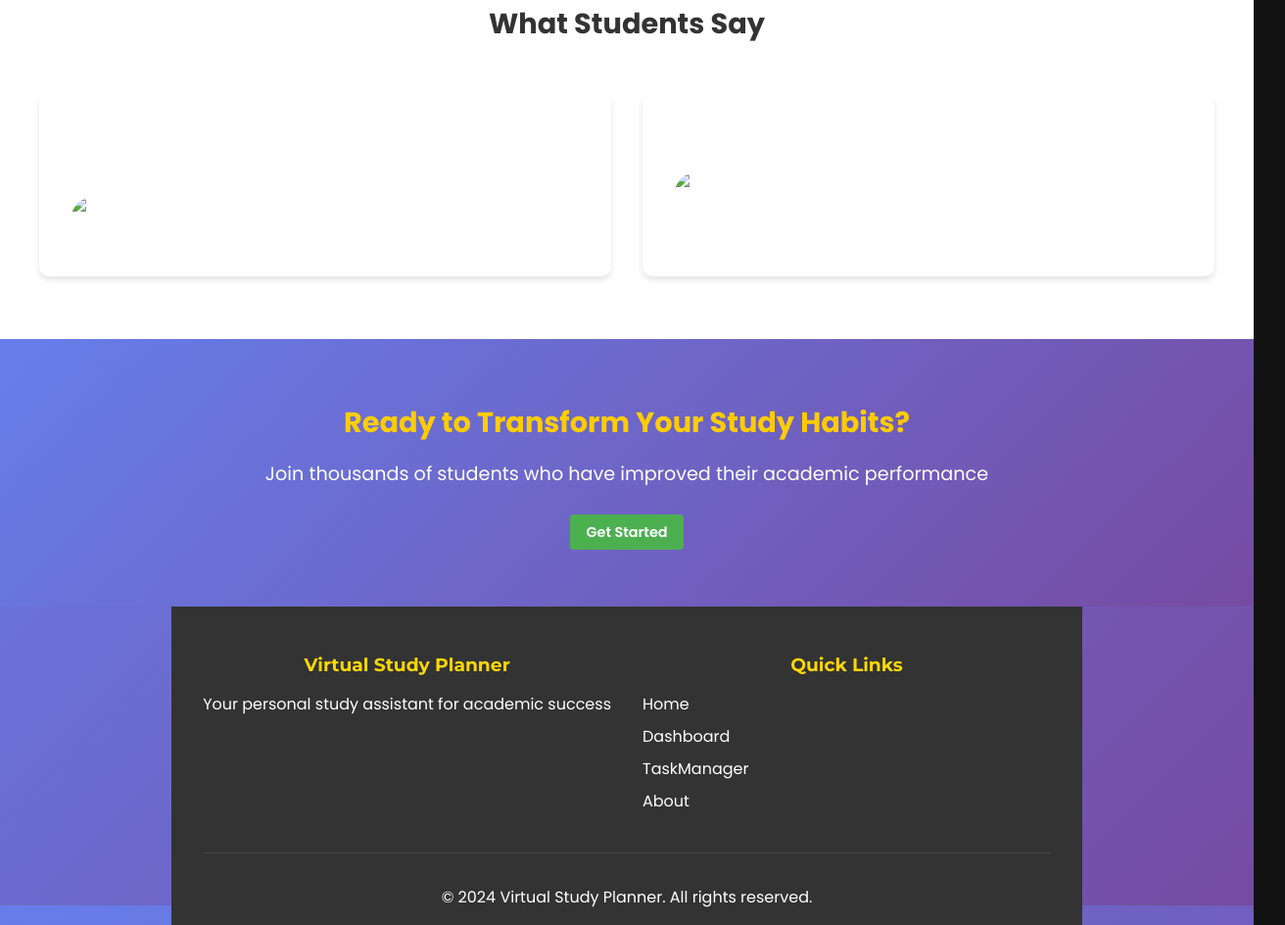
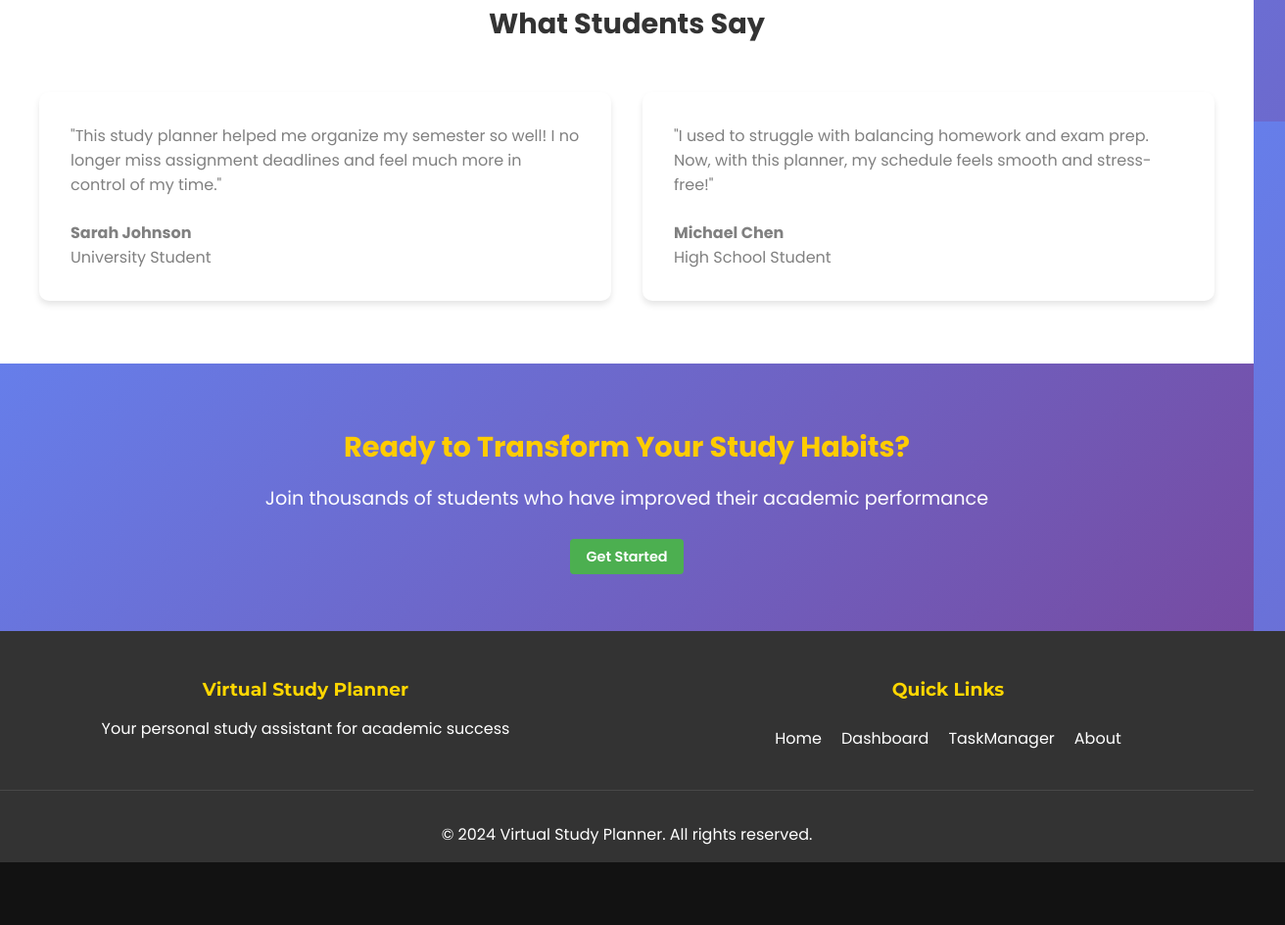
Before and after one commit to RathodRonakiiitv/project-studyplanner, a website: page index.html in a window 1280 px wide. Shown: the part 1476-2420 px from the top of the page at 98% size, 1312 px wide, since content can reach past the window. After the commit the page ends 2356 px from the top, so only its background shows below. Drawn offline with Linux system fonts and the light colour scheme; a web font is replaced by a local one.

Commit message:
Add files via upload

```diff
--- a/index.html
+++ b/index.html
@@ -97,9 +97,9 @@
             <h2>What Students Say</h2>
             <div class="testimonial-grid">
                 <div class="testimonial-card">
-                    <p>"This planner has completely transformed how I manage my study time!"</p>
+                    <p>"This study planner helped me organize my semester so well! I no longer miss assignment deadlines and feel much more in control of my time."</p>
                     <div class="student-info">
-                        <img src="student1.jpg" alt="Student">
+
                         <div>
                             <h4>Sarah Johnson</h4>
                             <p>University Student</p>
@@ -107,9 +107,9 @@
                     </div>
                 </div>
                 <div class="testimonial-card">
-                    <p>"Finally, a study planner that actually helps me stay organized!"</p>
+                    <p>"I used to struggle with balancing homework and exam prep. Now, with this planner, my schedule feels smooth and stress-free!"</p>
                     <div class="student-info">
-                        <img src="student2.jpg" alt="Student">
+
                         <div>
                             <h4>Michael Chen</h4>
                             <p>High School Student</p>
--- a/style.css
+++ b/style.css
@@ -41,6 +41,7 @@ header h1 {
 header img {
     width: 40px;
     height: 40px;
+    border-radius: 20px;
 }
 
 nav ul {
@@ -482,6 +483,7 @@ h3{
 .step {
     text-align: center;
     position: relative;
+    color: gray;
 }
 
 .step-number {
@@ -519,6 +521,7 @@ h3{
 
 .testimonial-card {
     background: white;
+    color: gray;
     padding: 2rem;
     border-radius: 10px;
     box-shadow: 0 4px 20px rgba(0, 0, 0, 0.05);
@@ -528,11 +531,10 @@ h3{
     display: flex;
     align-items: center;
     margin-top: 1.5rem;
+    color: gray;
 }
 
-.student-info img {
-    width: 50px;
-    height: 50px;
+.student-info {
     border-radius: 50%;
     margin-right: 1rem;
 }
@@ -570,8 +572,11 @@ footer {
     display: grid;
     grid-template-columns: repeat(auto-fit, minmax(250px, 1fr));
     gap: 2rem;
-    max-width: 1200px;
+    width: 100vw;;
     margin: 0 auto;
+}
+.footer-section p{
+    text-align: center;
 }
 
 .footer-section h3 {
@@ -579,11 +584,14 @@ footer {
 }
 
 .footer-section ul {
+    display: flex;
     list-style: none;
     padding: 0;
+    justify-content: center;
 }
 
 .footer-section ul li {
+    margin: 10px;
     margin-bottom: 0.5rem;
 }
 
```
Also changed, not shown: about.html (+2 -2 lines).
